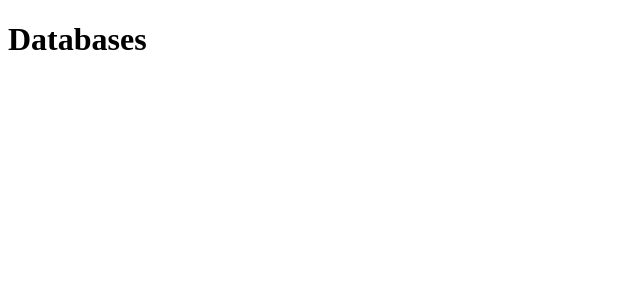
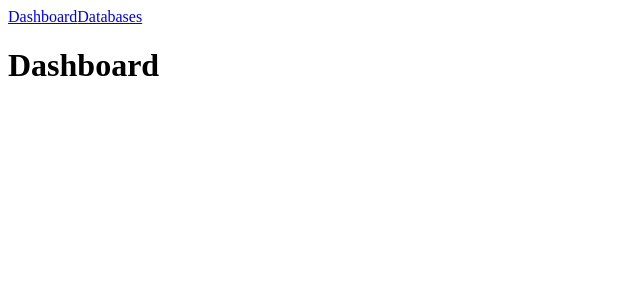
Before and after one commit to jameslai/freshpowder, a React app: page / in a window 1280 px wide. Shown: the top 300 px of the page, without its empty margins (0-640 px from the left). Built offline with nearby package versions, Linux system fonts and the light colour scheme.

Commit message:
Layout created, navigation for testing

```diff
--- /dev/null
+++ b/src/Layout/Layout.tsx
@@ -0,0 +1,37 @@
+import React, { lazy, Suspense } from "react";
+import {
+  BrowserRouter as Router,
+  Route,
+  Switch,
+  NavLink
+} from "react-router-dom";
+
+/* Hard imported loader */
+import Loading from "../Loading/Loading";
+
+/* Lazy loaded major sections */
+const Dashboard = lazy(() => import("../Dashboard/Dashboard"));
+const Databases = lazy(() => import("../Databases/Databases"));
+
+export default class Layout extends React.Component {
+  render() {
+    return (
+      <div>
+        <Router>
+          <nav>
+            <NavLink to="/">Dashboard</NavLink>
+            <NavLink to="/databases">Databases</NavLink>
+          </nav>
+          <div>
+            <Suspense fallback={<Loading />}>
+              <Switch>
+                <Route path="/databases" component={Databases} />
+                <Route path="*" component={Dashboard} />
+              </Switch>
+            </Suspense>
+          </div>
+        </Router>
+      </div>
+    );
+  }
+}
--- a/src/index.tsx
+++ b/src/index.tsx
@@ -1,19 +1,12 @@
 /* Vendor */
-import React, { lazy, Suspense } from "react";
+import React from "react";
 import ReactDOM from "react-dom";
-import { BrowserRouter as Router, Switch } from "react-router-dom";
 import { Provider } from "react-redux";
 import { createStore } from "redux";
+import Layout from "./Layout/Layout";
 
 /* Internal */
 import { rootReducer } from "./reducers";
-
-/* Hard imported loader */
-import Loading from "./Loading/Loading";
-
-/* Lazy loaded major sections */
-const Dashboard = lazy(() => import("./Dashboard/Dashboard"));
-const Databases = lazy(() => import("./Databases/Databases"));
 
 // Let's get this party started
 const store = createStore(rootReducer);
@@ -24,14 +17,7 @@ const store = createStore(rootReducer);
  */
 ReactDOM.render(
   <Provider store={store}>
-    <Router>
-      <Suspense fallback={<Loading />}>
-        <Switch>
-          <Databases route="/databases" />
-          <Dashboard route="*" />
-        </Switch>
-      </Suspense>
-    </Router>
+    <Layout />
   </Provider>,
   document.getElementById("app")
 );
```
